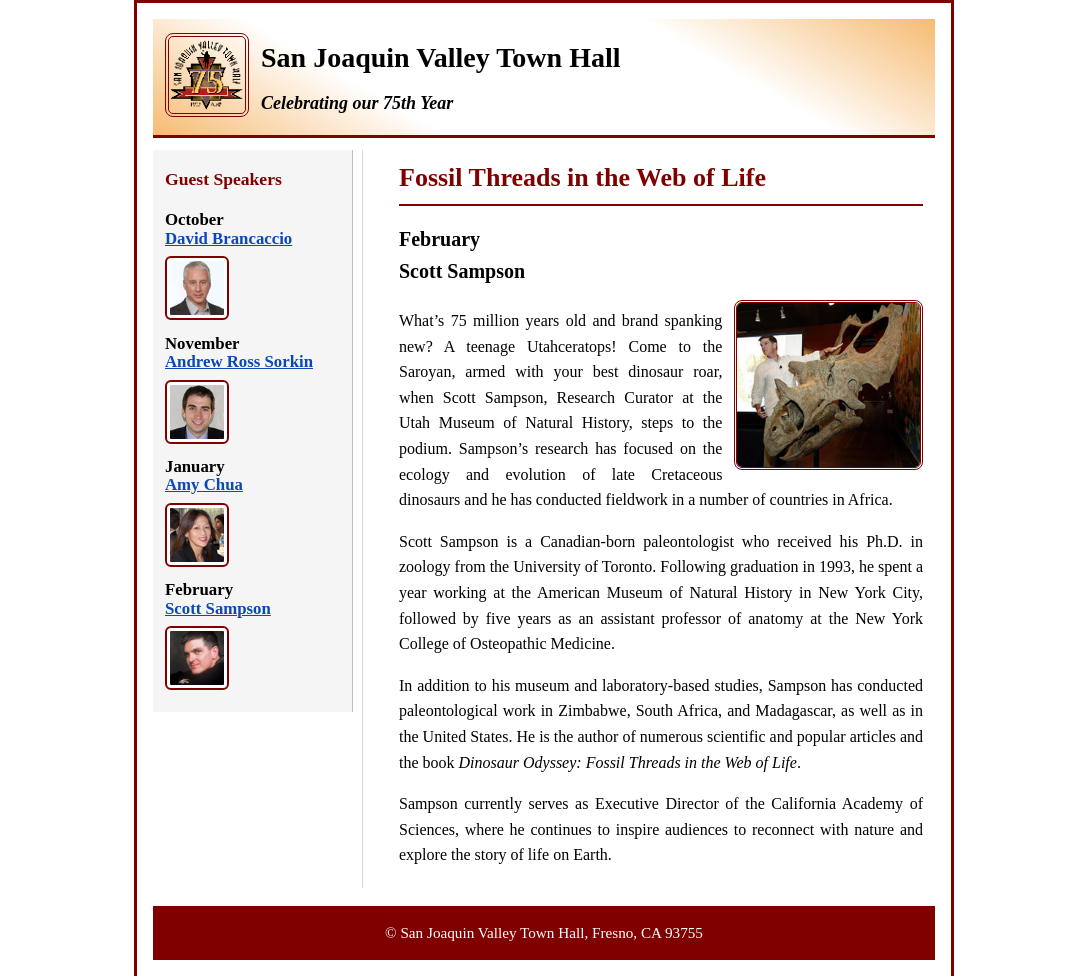
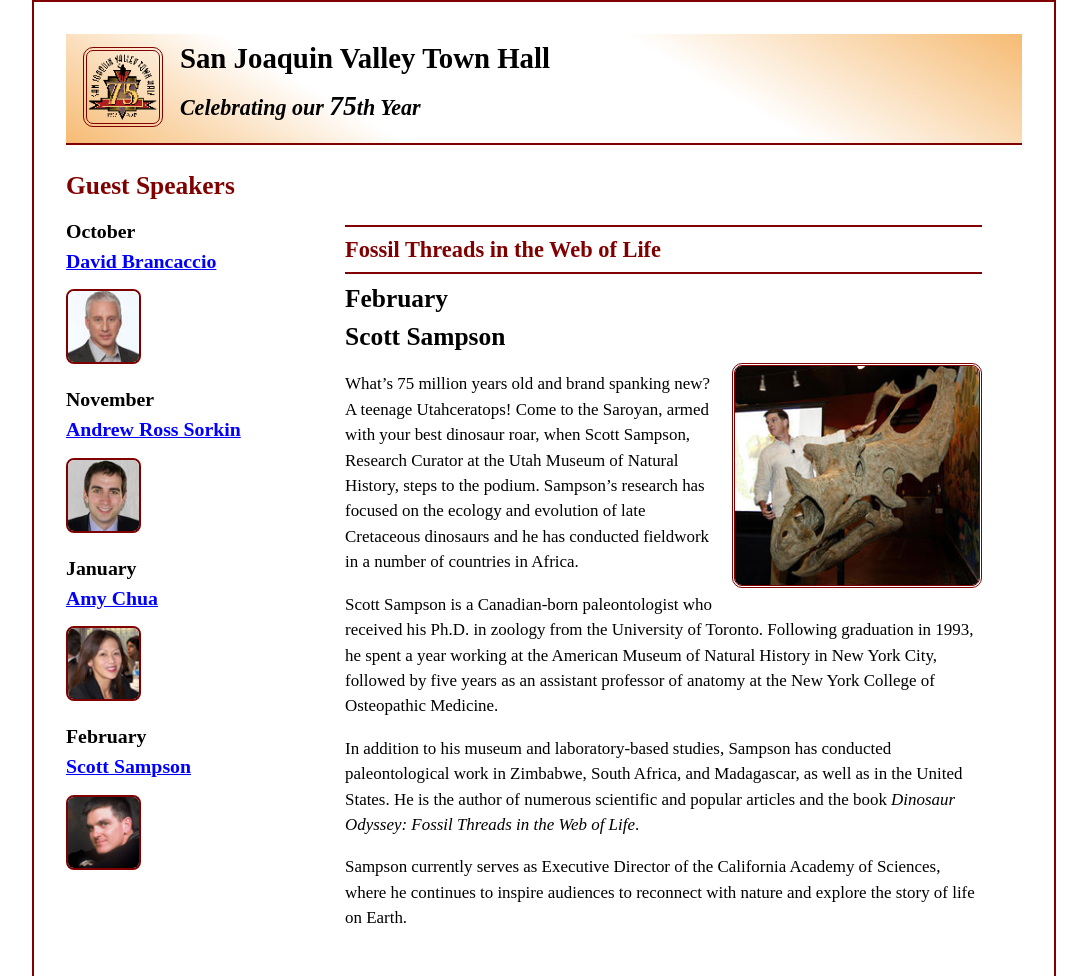
Before and after one commit to JeffJanvier/A08, a plain HTML site: page index.html in a window 1280 px wide. Shown: the top 976 px of the page, without its empty margins (96-1183 px from the left). Drawn offline with Linux system fonts and the light colour scheme.

Commit message:
Update main.css

```diff
--- a/styles/main.css
+++ b/styles/main.css
@@ -1,209 +1,178 @@
-:root{
+:root {
   --accent-color: #800000;
-  --page-bg: #fff;
-  --muted: #f5f5f5;
-  --divider: #bdbdbd;
 }
 
-/* Reset */
-*{box-sizing:border-box;margin:0;padding:0}
-
-/* Page frame similar to flyer */
-body{
-  font-family: "Times New Roman", Times, serif;
-  background: var(--page-bg);
-  color: #000;
-  /* set a fixed comfortable width similar to the printed flyer */
-  width: 820px;
-  max-width: 95%;
-  margin: 0 auto;
-  padding: 16px;
-  line-height:1.5;
-  font-size: calc(0.95rem + 0.15vw);
-  border: 3px solid var(--accent-color); /* outer maroon frame like the flyer */
-  background-clip: padding-box;
+/* ---------- Reset ---------- */
+* {
+  margin: 0;
+  padding: 0;
+  box-sizing: border-box;
 }
 
-/* small spacing reduce */
-h1,h2,h3,p,ul{padding:0.25em 0}
-
-/* Header (logo left, big title and italic subheading) */
-header{
-  overflow:auto; /* contain floated logo */
-  padding: 14px 12px;
-  border-bottom: 3px solid var(--accent-color);
-  background: linear-gradient(30deg,#f6bb73 0%,#fff 30%,#fff 70%,#f6bb73 100%);
-  margin-bottom: 10px;
+/* ---------- General page styles ---------- */
+body {
+  font-family: "Times New Roman", Times, serif;
+  color: #000;
+  background-color: #fff;
+  width: 80%;
+  max-width: 1024px;
+  margin: 0 auto;
+  padding: 2rem;
+  line-height: 1.5;
+  font-size: calc(0.9rem + 0.2vw);
+  border: 2px solid var(--accent-color);
 }
 
-header img{
-  float:left;
-  width:84px;
-  height:auto;
-  margin-right:12px;
-  border:4px double var(--accent-color);
-  border-radius:8px;
-  display:block;
+/* Reduce spacing slightly */
+h1, h2, h3, p, ul {
+  padding-top: 0.25em;
+  padding-bottom: 0.25em;
 }
 
-header h2{
-  font-size:28px; /* prominent */
-  line-height:1;
-  margin-top:4px;
+ul {
+  margin-left: 2em;
+  list-style-type: disc;
+  padding-left: 1rem;
 }
 
-header h3{
-  margin-top:6px;
-  font-size:18px;
-  font-style:italic;
+/* ---------- Header ---------- */
+header {
+  line-height: 1.2;
+  padding-bottom: 1rem;
+  border-bottom: 2px solid var(--accent-color);
+  background: linear-gradient(30deg, #f6bb73 0%, #fff 30%, #fff 65%, #f6bb73 100%);
 }
 
-/* Layout: two columns with vertical divider */
-main{
-  display:flex;
-  align-items:flex-start;
-  gap:18px;
-  margin-top:12px;
+header img {
+  float: left;
+  width: 100%;
+  min-width: 40px;
+  max-width: 80px;
+  margin: 0.75em 1em;
+  border: 4px double var(--accent-color);
+  border-radius: 10px;
 }
 
-/* Left sidebar */
-aside{
-  width:200px;           /* narrow left column */
-  background: var(--muted);
-  padding:12px;
-  border-right: 1px solid var(--divider); /* subtle right divider for the column */
-  flex-shrink:0;
+header h2 {
+  font-size: 170%;
 }
 
-/* Sidebar header */
-aside h2{
-  color: var(--accent-color);
-  font-size:1.1rem;
-  margin-bottom:8px;
+header h3 {
+  font-size: 130%;
+  font-style: italic;
 }
 
-/* Each speaker listing (h3 + small framed image) */
-aside h3{
-  font-size:1.05rem;
-  margin:10px 0 4px 0;
-  line-height:1.1;
+/* ---------- Main content ---------- */
+main {
+  display: flex;
+  flex-wrap: wrap;
+  gap: 1.5rem;
+  margin-top: 1rem;
 }
 
-aside h3 a{
-  color: #0a47b7;        /* blue link like screenshot */
-  text-decoration: underline;
-  font-weight:700;
+aside {
+  flex-basis: 25%;
+  padding-right: 1rem;
 }
 
-/* small square thumbnails like the flyer */
-aside img{
-  display:block;
-  width:64px;
-  height:64px;
-  object-fit:cover;
-  border:2px double var(--accent-color);
-  border-radius:6px;
-  padding:3px;
-  background:#fff;
-  margin-bottom:10px;
+section {
+  flex-basis: 70%;
 }
 
-/* Main content column (speaker) */
-section{
-  flex:1;
-  padding-left:18px;
-  /* add a subtle vertical rule near the left of this column to mimic the narrow center line */
-  position:relative;
+aside h2 {
+  color: var(--accent-color);
 }
 
-/* vertical center line (optional thin line) */
-section::before{
-  content:"";
-  position:absolute;
-  left:0;
-  top:0;
-  bottom:0;
-  width:1px;
-  background: var(--divider);
-  opacity:0.6;
-  transform: translateX(-9px); /* move left slightly to sit between columns visually */
-  pointer-events:none;
+aside img {
+  display: block;
+  width: 100%;
+  min-width: 40px;
+  max-width: 75px;
+  margin: 0.5rem 0 1rem 0;
+  border: 2px double var(--accent-color);
+  border-radius: 8px;
 }
 
-/* Speaker section styling (instruction required) */
-.speaker{
-  margin:0;
-  padding: 0 12px 12px 28px; /* padding-left gives space from vertical line */
-  line-height:1.6;
+section h1 {
+  border-top: 2px solid var(--accent-color);
+  border-bottom: 2px solid var(--accent-color);
+  margin-top: 1.5rem;
+  font-size: 1.4rem;
 }
 
-/* H1 should use accent color */
-.speaker h1{
-  color: var(--accent-color);
-  font-size:26px;
-  margin-bottom:8px;
-  font-weight:bold;
-  /* top and bottom rules similar to final image */
-  border-top: none;
+/* ---------- Featured speaker ---------- */
+.featured {
+  border-top: 2px solid var(--accent-color);
   border-bottom: 2px solid var(--accent-color);
-  padding-bottom:6px;
+  margin: 1.5rem 0;
+  padding: 1rem 0;
 }
 
-/* H2 black */
-.speaker h2{
-  color:#000;
-  font-size:20px;
-  margin-top:12px;
-  margin-bottom:8px;
+.featured img {
+  float: right;
+  width: 100%;
+  min-width: 100px;
+  max-width: 250px;
+  margin: 0 0 1rem 1rem;
+  border: 3px double var(--accent-color);
+  border-radius: 10px;
 }
 
-/* paragraphs: rule from the assignment: top & bottom padding .5em
-   plus justify to match flyer columns */
-.speaker p{
-  padding-top:0.5em;
-  padding-bottom:0.5em;
-  text-align:justify;
-  margin:0;
-  font-size:1rem;
+/* ---------- Footer ---------- */
+footer {
+  text-align: center;
+  font-size: 0.9rem;
+  margin-top: 2rem;
+  padding-top: 1rem;
+  background-color: var(--accent-color);
+  color: white;
 }
 
-/* Right-floated big image with double maroon border */
-.speaker img{
-  float:right;
-  width:240px;
-  max-width:36%;
-  margin:0 0 12px 12px;
-  border:3px double var(--accent-color);
-  border-radius:8px;
-  display:block;
+/* ---------- Links ---------- */
+a {
+  color: blue;
+  text-decoration: underline;
 }
 
-/* Footer bar like flyer (dark maroon) */
-footer{
-  margin-top:18px;
-  padding:12px;
-  background: var(--accent-color);
-  color:#fff;
-  text-align:center;
-  font-size:0.95rem;
+a:hover {
+  text-decoration: underline;
 }
 
-/* Links kept blue & underlined */
-a{ color:#0a47b7; text-decoration:underline; }
-a:hover{ text-decoration:underline; }
-
-/* Blockquote style */
-blockquote{
-  font-style:italic;
-  margin: 12px 18px;
-  color:#444;
+/* ---------- Misc ---------- */
+blockquote {
+  font-style: italic;
+  margin: 1rem 2rem;
+  color: #444;
 }
 
-/* small tweaks for very small screens */
-@media (max-width:700px){
-  body{ width:95%; padding:12px }
-  main{ flex-direction:column; }
-  aside{ width:100%; border-right:none; background:transparent; padding:0 0 12px 0; }
-  section::before{ display:none; }
-  .speaker img{ float:none; display:block; margin:10px auto; width:80%; max-width:320px; }
+.large {
+  font-size: 125%;
 }
+/* ---------- Speaker Page ---------- */
+.speaker {
+  margin: 1.5rem 0;
+  padding: 1rem;
+}
+
+.speaker h1 {
+  color: var(--accent-color);
+}
+
+.speaker h2 {
+  color: #000;
+}
+
+.speaker p {
+  padding-top: 0.5em;
+  padding-bottom: 0.5em;
+}
+
+.speaker img {
+  float: right;
+  width: 100%;
+  min-width: 100px;
+  max-width: 250px;
+  margin: 0 0 1rem 1rem;
+  border: 3px double var(--accent-color);
+  border-radius: 10px;
+}
```
